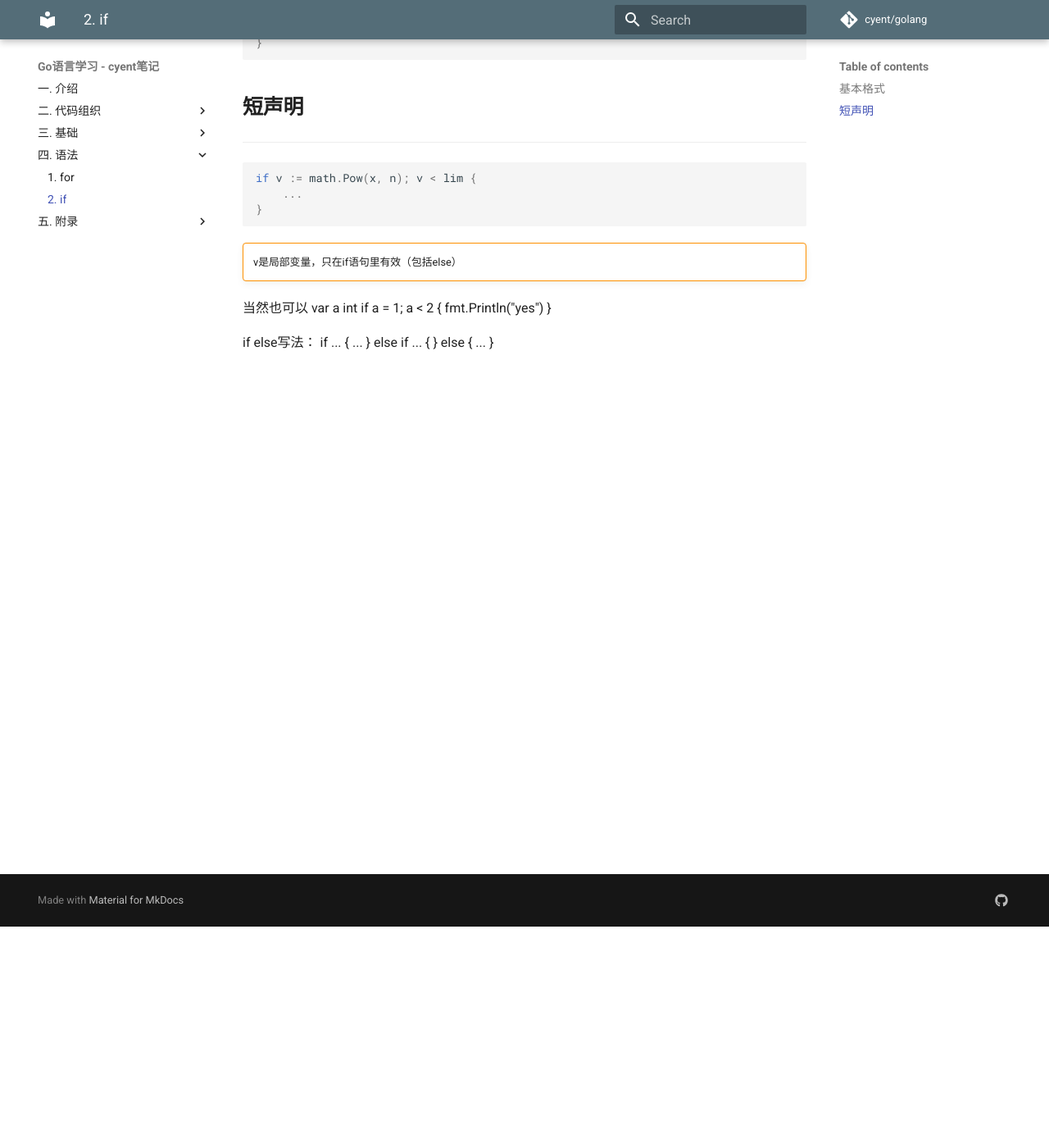
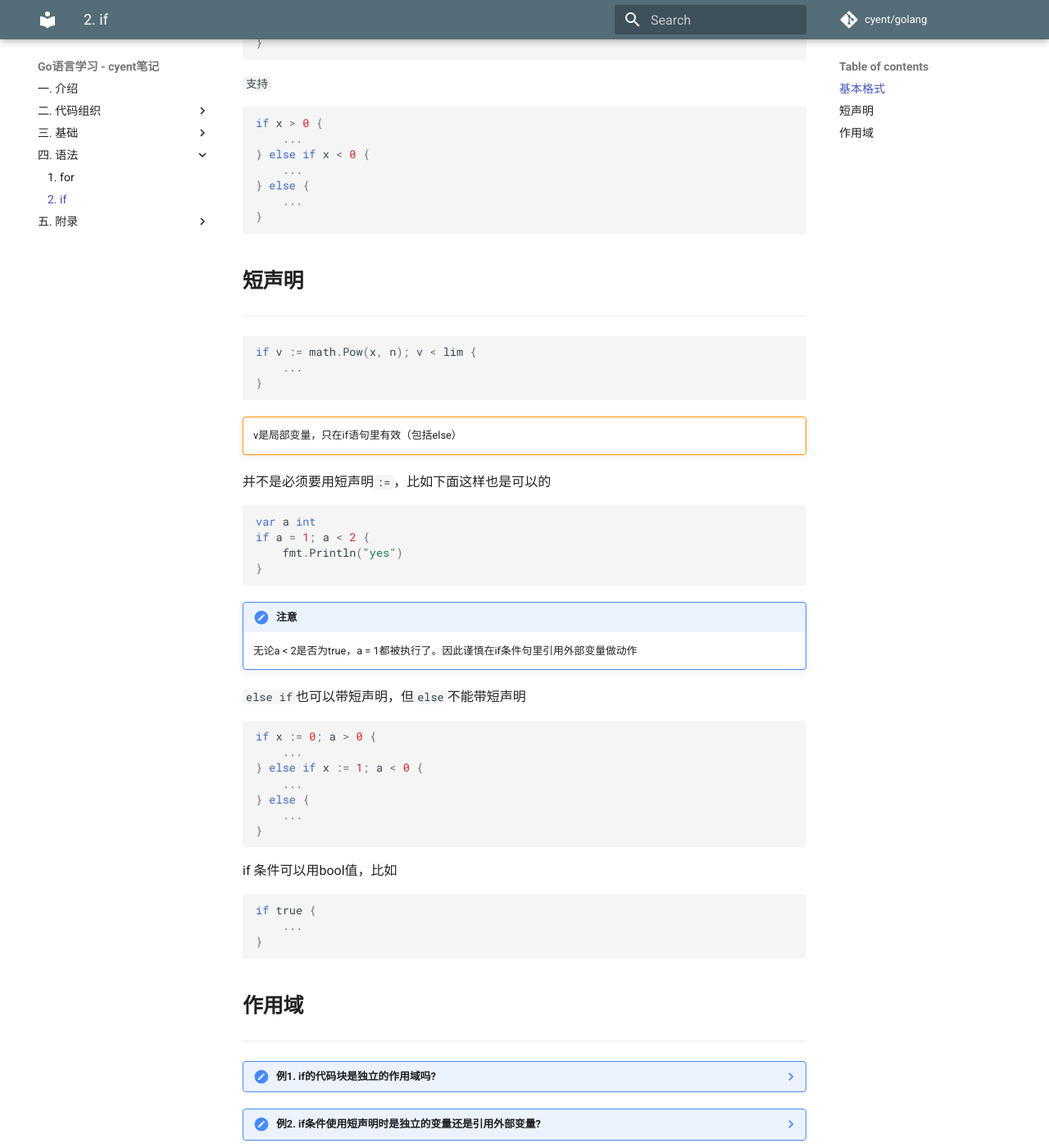
Before and after one commit to yxhsea/golang, an MkDocs documentation site: the page built from docs/syntax/if.md, in a window 1280 px wide and 1400 px high, scrolled down 270 px. Shown: the whole window at 82% size. Built offline with MkDocs 1.6.1 and Material for MkDocs 9.7.7, drawn with Linux system fonts in a browser that asks for light colours; comment, search, counter and statistics services are not loaded; old or Windows-style settings are respelled for this version of MkDocs; some of the changed text lies outside the part shown.

Commit message:
finish if

````diff
--- a/docs/syntax/if.md
+++ b/docs/syntax/if.md
@@ -5,6 +5,17 @@
 ```go
 if x > 0 {
     ...
+}
+```
+
+`支持`
+```go
+if x > 0 {
+	...
+} else if x < 0 {
+	...
+} else {
+	...
 }
 ```
 
@@ -21,16 +32,217 @@ if v := math.Pow(x, n); v < lim {
 !!! warning ""
 	v是局部变量，只在if语句里有效（包括else）
 
-当然也可以
+并不是必须要用短声明`:=`，比如下面这样也是可以的
+
+```go
 var a int
 if a = 1; a < 2 {
     fmt.Println("yes")
 }
+```
 
-if else写法：
-if ... {
-    ...
-} else if ... {
+!!! error "注意"
+	无论a < 2是否为true，a = 1都被执行了。因此谨慎在if条件句里引用外部变量做动作
+
+`else if`也可以带短声明，但`else`不能带短声明
+
+```go
+if x := 0; a > 0 {
+	...
+} else if x := 1; a < 0 {
+	...
 } else {
-    ...
+	...
 }
+```
+
+if 条件可以用bool值，比如
+
+```go
+if true {
+	...
+}
+```
+
+## **作用域**
+
+---
+
+??? note "例1. if的代码块是独立的作用域吗?"
+	```go
+	package main
+
+	import "fmt"
+
+	func main() {
+		a := 1
+		b := 2
+
+		if 1 > 0 {
+			fmt.Println("a:", a)
+			fmt.Println("b:", b)
+			a = 10
+			b = 20
+			a := 100
+			b := 200
+			fmt.Println("a:", a)
+			fmt.Println("b:", b)
+		}
+
+		fmt.Println("a:", a)
+		fmt.Println("b:", b)
+	}
+	```
+
+	输出
+
+	```text
+	a: 1
+	b: 2
+	a: 100
+	b: 200
+	a: 10
+	b: 20
+	```
+
+	答: if的代码块是独立的作用域
+
+??? note "例2. if条件使用短声明时是独立的变量还是引用外部变量?"
+	```go
+	package main
+
+	import "fmt"
+
+	func main() {
+		a := 1
+		b := 2
+
+		if a := 10000; 1 > 0 {
+			fmt.Println("a:", a)
+			fmt.Println("b:", b)
+			a = 10
+			b = 20
+			a := 100
+			b := 200
+			fmt.Println("a:", a)
+			fmt.Println("b:", b)
+		}
+
+		fmt.Println("a:", a)
+		fmt.Println("b:", b)
+	}
+	```
+
+	输出
+
+	```text
+	a: 10000
+	b: 2
+	a: 100
+	b: 200
+	a: 1
+	b: 20
+	```
+
+	答: if条件使用短声明时是独立的变量。下面这个例子更能说明
+
+	```go
+	package main
+
+	import "fmt"
+
+	func main() {
+		b := 2
+
+		if a := 10000; 1 > 0 {
+			fmt.Println("a:", a)
+			fmt.Println("b:", b)
+			a = 10
+			b = 20
+			a := 100
+			b := 200
+			fmt.Println("a:", a)
+			fmt.Println("b:", b)
+		}
+
+		fmt.Println("a:", a)
+		fmt.Println("b:", b)
+	}
+	```
+
+	报错
+
+	```text
+	./if.go:19: undefined: a
+	```
+
+	在if外引用变量a，提示未找到，因为a只在if作用域
+
+??? note "例3. if条件使用赋值语句时是独立的变量还是引用外部变量?"
+
+	```go
+	package main
+
+	import "fmt"
+
+	func main() {
+		a := 1
+		b := 2
+
+		if a = 10000; 1 > 0 {
+			fmt.Println("a:", a)
+			fmt.Println("b:", b)
+			a = 10
+			b = 20
+			a := 100
+			b := 200
+			fmt.Println("a:", a)
+			fmt.Println("b:", b)
+		}
+
+		fmt.Println("a:", a)
+		fmt.Println("b:", b)
+	}
+	```
+
+	输出
+
+	```text
+	a: 10000
+	b: 2
+	a: 100
+	b: 200
+	a: 10
+	b: 20
+	```
+
+	答: if条件使用赋值语句时是引用外部变量
+
+??? note "例4. 若if条件不满足，那么条件句里的赋值语句是否有生效?"
+	```go
+	package main
+
+	import "fmt"
+
+	func main() {
+		a := 1
+		b := 2
+
+		if a = 10000; false {
+			fmt.Println("if-a:", a)
+			fmt.Println("if-b:", b)
+		}
+
+		fmt.Println("a:", a)
+		fmt.Println("b:", b)
+	}
+	```
+
+	输出
+
+	```text
+	a: 10000
+	b: 2
+	```
+
+	答: 若if条件不满足，那么条件句里的赋值语句依然生效。因此谨慎在if条件句里引用外部变量。
````
Also changed, not shown: docs/basic/variable_affect.md (+1 -1 lines).
